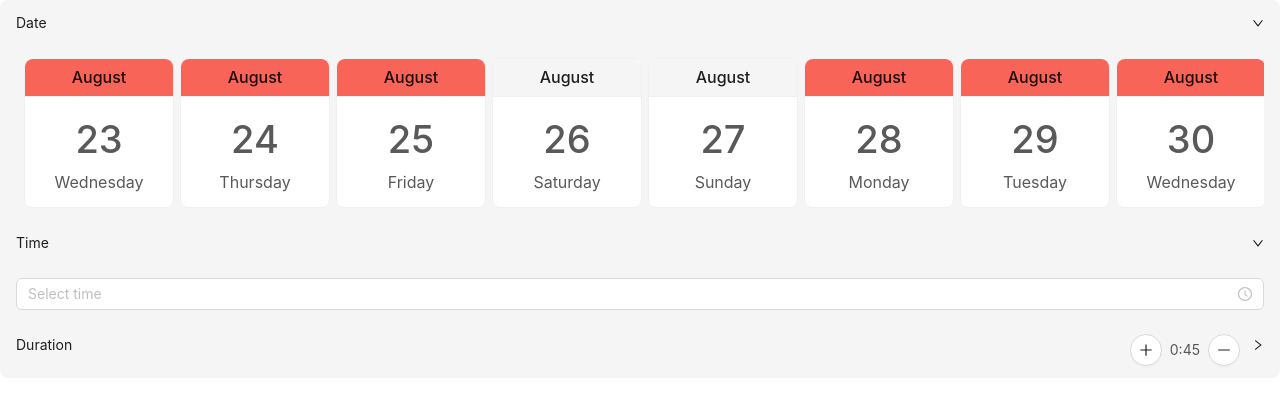
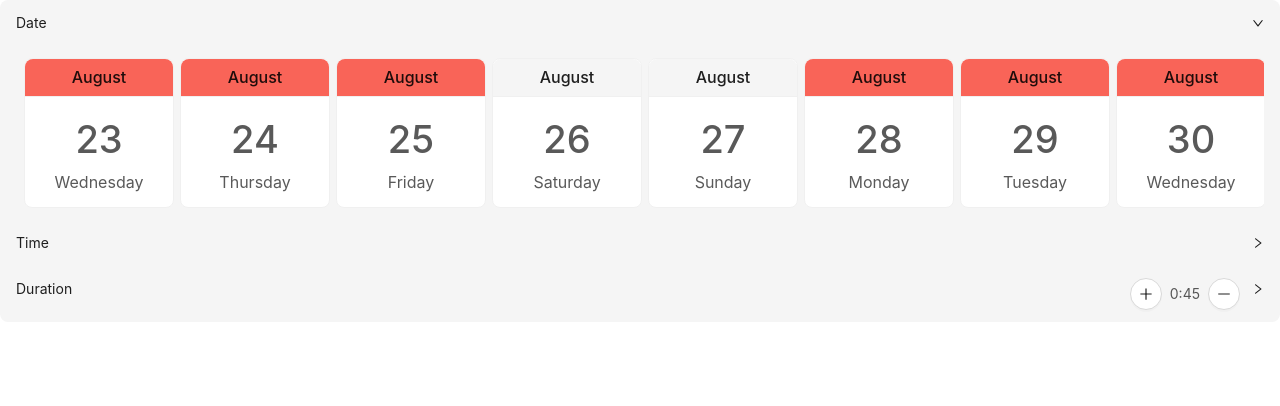
Before and after one commit to islamtalha01/Calender_Carousal-CT, a React (Vite) app: page / in a window 1280 px wide. Shown: the top 406 px of the page. Built offline with nearby package versions, Linux system fonts and the light colour scheme.

Commit message:
Solve the bug in theme api

```diff
--- a/src/containers/CalenderCarousalContainer.tsx
+++ b/src/containers/CalenderCarousalContainer.tsx
@@ -11,7 +11,7 @@ import { getFormattedTime, getDisabledTime } from "../utils/Time.utils";
 import { Dayjs } from "dayjs";
 import { FORMATS } from "../common/constants/constanst";
 import { formatDuration } from "../utils/Duration.utils";
-import { createDateToken } from "../utils/theme.utils.ts";
+import { createDateToken,createDurationToken,createTimeToken } from "../utils/theme.utils.ts";
 
 const { Text } = Typography;
 const { useToken } = theme;
@@ -41,7 +41,7 @@ export default function CalenderCarousalContainer({
     setTime,
   } = useCalendar();
   const [activeKey, setActiveKey] = useState<string | Array<string>>(
-    activePanels || ["1", "2"]
+    activePanels || ["1"]
   );
   const handleDateSelect = (date: Dayjs) => {
     setDate(date);
@@ -60,7 +60,7 @@ export default function CalenderCarousalContainer({
       children: CalendarCarousalComponent || (
         <ConfigProvider
           theme={{
-            token: createDateToken(styles, token),
+            token: createDateToken( token,styles),
           }}
         >
           <CalendarCarousal dates={dates} onClick={handleDateSelect} />
@@ -74,8 +74,8 @@ export default function CalenderCarousalContainer({
       label: "Time",
 
       children: timeComponent || (
-        <ConfigProvider>
-          <TimeComponent
+        <ConfigProvider theme={{token:createTimeToken(token,styles)}}>
+          <TimeComponent                    //add the seperate theme style.
             onclick={handleTimePick}
             compute={() => getDisabledTime(closedHrs)}
           />
@@ -92,8 +92,8 @@ export default function CalenderCarousalContainer({
       label: "Duration",
       children: null,
       extra: durationComponent || (
-        <ConfigProvider theme={{}}>
-          <DurationComponent
+        <ConfigProvider theme={{token:createDurationToken(token,styles)}}>
+          <DurationComponent                //add the seperate theme style.
             value={formatDuration(selected.duration)}
             onclickIncrement={() => onclickIncrement(offsetValue)}
             onClickDecrement={() => onclickDecrement(offsetValue)}
--- a/src/utils/theme.utils.ts
+++ b/src/utils/theme.utils.ts
@@ -3,8 +3,9 @@ import { CalendarTheme, CustomStyles } from "../common/types/theme.type";
 import { AliasToken } from "antd/es/theme/internal";
 
 export function createDateToken(
+  token: Partial<AliasToken>,
   styles: Partial<CustomStyles> | undefined,
-  token: Partial<AliasToken>
+
 ): Partial<AliasToken> {
   console.log(styles);
   return {
@@ -15,8 +16,9 @@ export function createDateToken(
 }
 
 export function createTimeToken(
+
   token: Partial<AliasToken>,
-  styles?: Partial<CustomStyles>
+  styles?: Partial<CustomStyles> | undefined,
 ): Partial<AliasToken> {
   return {
     colorPrimary: styles?.colorTimePicker || token.colorPrimary,
@@ -46,6 +48,6 @@ export function createDurationToken(
  * @param {CalendarTheme | undefined} calendarTheme - The calendar theme object.
  * @returns {import("antd").CalendarThemeAlgorithm} The selected theme algorithm.
  */
-export function createThemeAlgorithm(calendarTheme?: CalendarTheme) {
-  return calendarTheme?.isDark ? theme.darkAlgorithm : theme.defaultAlgorithm;
+export function createThemeAlgorithm(Theme?: CalendarTheme) {
+  return Theme?.isDark ? theme.darkAlgorithm : theme.defaultAlgorithm;
 }
```
